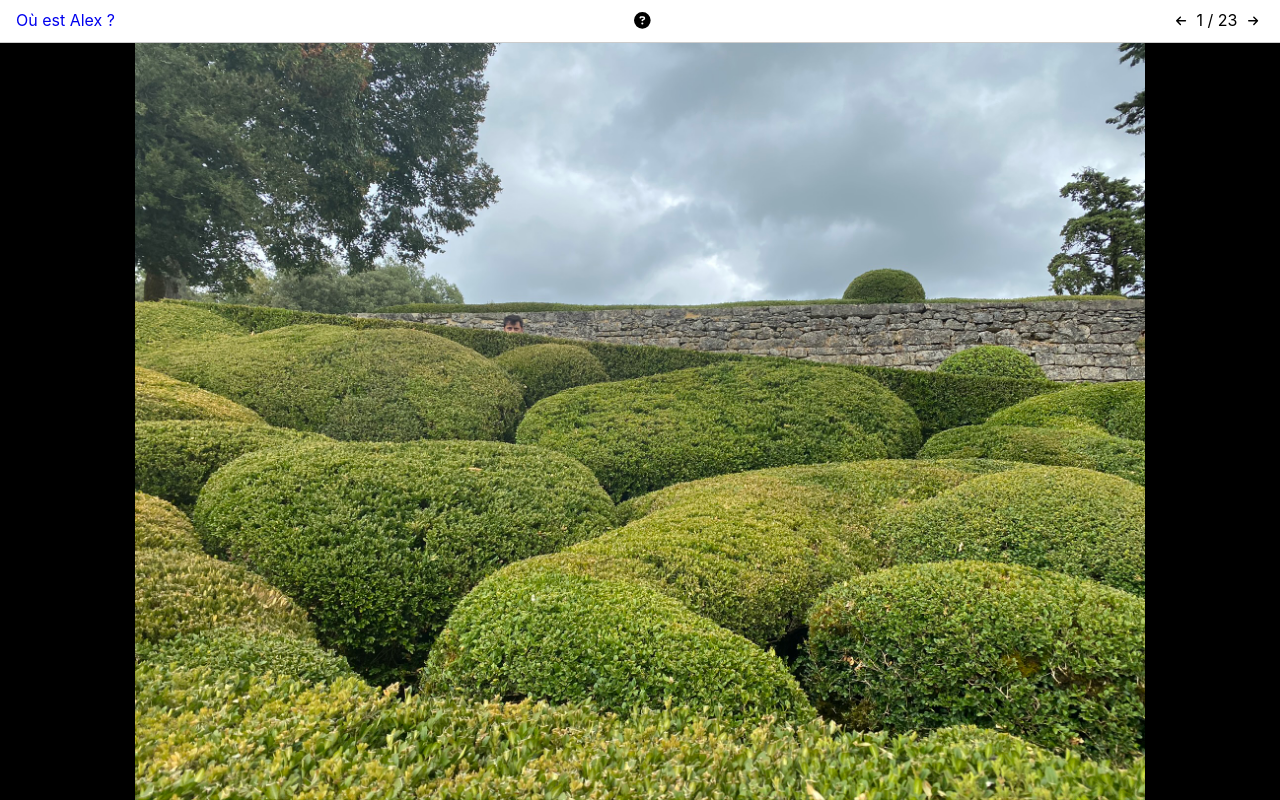
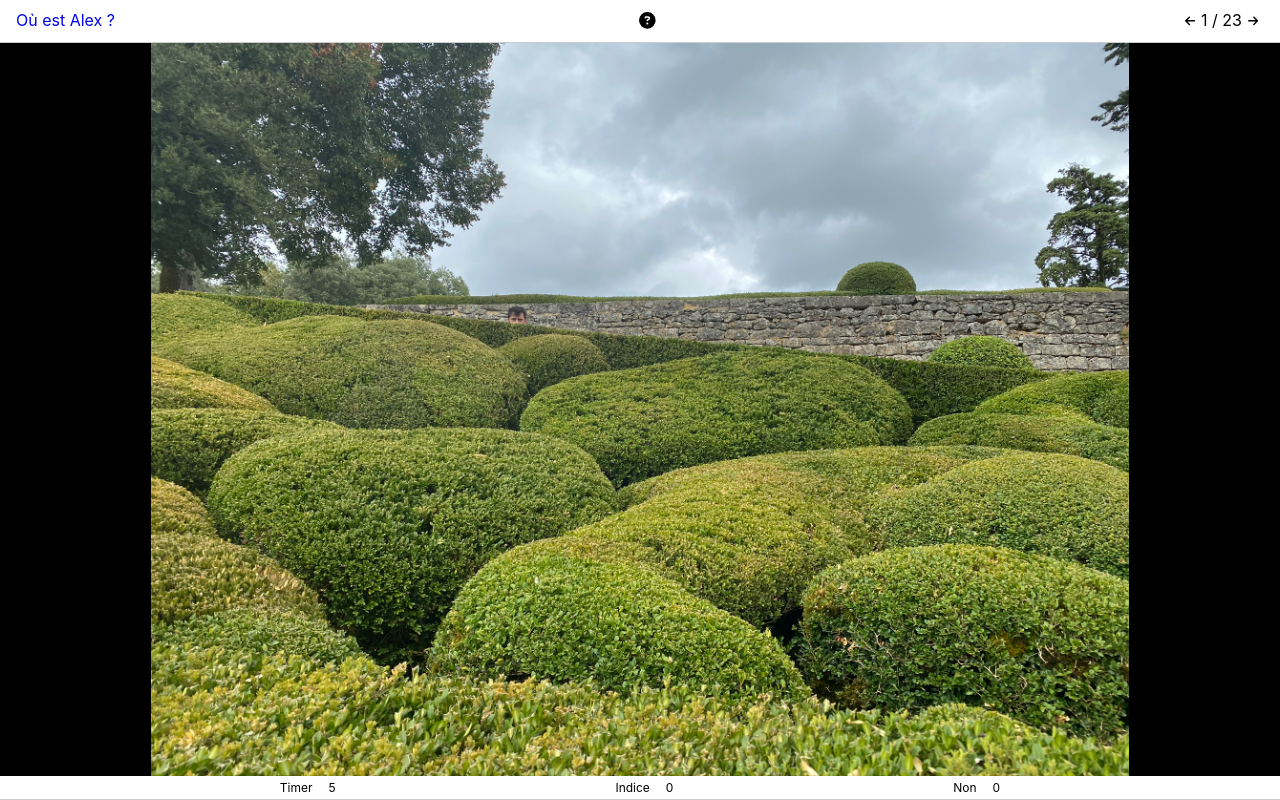
Before and after one commit to alex-cuvelier/ou-est-alex, a Vue app: page / in a window 1280 px wide. Built offline with nearby package versions, Linux system fonts and the light colour scheme; what vue-confetti would draw is missing.

Commit message:
-end game

```diff
--- a/package.json
+++ b/package.json
@@ -14,6 +14,7 @@
     "@fortawesome/fontawesome-svg-core": "^6.4.2",
     "@fortawesome/free-solid-svg-icons": "^6.4.2",
     "@fortawesome/vue-fontawesome": "^3.0.3",
+    "date-fns": "^2.30.0",
     "pinia": "^2.1.4",
     "vue": "^3.3.4",
     "vue-confetti": "^2.3.0",
--- a/src/assets/styles/styles.scss
+++ b/src/assets/styles/styles.scss
@@ -48,10 +48,20 @@
         }
     }
 
-    .oea-stats {
-        height: 2.5rem;
+    .oea-quest-stats {
+        display: flex;
+        justify-content: space-evenly;
+        align-items: center;
+        font-size: 0.75rem;
+        height: 1.5rem;
         background-color: #fff;
         border-bottom: 1px solid #ccc;
+        .oea-quest-stat {
+            display: flex;
+            .oea-quest-stat-value {
+                margin-left: 1rem;
+            }
+        }
     }
 
     main {
@@ -73,5 +83,35 @@
                 cursor: crosshair;
             }
         }
+
+        .oea-end-stats {
+            background-color: white;
+            flex: 1;
+            height: 100%;
+            width: 100%;
+            overflow: auto;
+            display: flex;
+            justify-content: space-evenly;
+            padding-top: 3rem;
+
+            @media (max-device-width: 768px) {
+                font-size: 2.5rem;
+            }
+
+            .oea-end-stat {
+                display: flex;
+                flex-direction: column;
+
+                display: flex;
+                .oea-end-stat-title {
+                    font-weight: bold;
+                    text-align: center;
+                }
+                .oea-end-stat-value {
+                    text-align: center;
+                    margin-left: 0.5rem;
+                }
+            }
+        }
     }
 }
--- a/src/quests.json
+++ b/src/quests.json
@@ -150,5 +150,7 @@
         "coords": "317,794,342,786,365,758,351,734,322,732,293,747,293,776",
         "width": 2048,
         "height": 1536
+    },{
+        "type": "end"
     }
 ]
--- a/src/stores/quests.js
+++ b/src/stores/quests.js
@@ -4,18 +4,30 @@ import { defineStore } from 'pinia';
 import quests from '@/quests.json';
 
 export const useQuestsStore = defineStore('quests', () => {
-    const filteredQuests = quests.filter((quest) => !quest.hard).map((quest, index) => ({ ...quest, id: index }));
+    const filteredQuests =
+        quests.filter(quest => !quest.hard)
+        .map((quest, index) => ({
+            id: index,
+            type: 'quest',
+            ...quest
+        }));
 
     const currentQuestIndex = ref(0);
+
+    const questsStats = ref([]);
 
     const currentQuest = computed(() => filteredQuests[currentQuestIndex.value]);
 
     const questsCount = computed(() => filteredQuests.length);
 
-    const nextQuest = () => {
+    const nextQuest = (questStat) => {
         if (currentQuestIndex.value >= filteredQuests.length - 1) {
             currentQuestIndex.value = 0;
             return;
+        }
+
+        if (questStat) {
+            questsStats.value.push(questStat);
         }
 
         currentQuestIndex.value++;
@@ -38,5 +50,5 @@ export const useQuestsStore = defineStore('quests', () => {
         currentQuestIndex.value = index;
     };
 
-    return { currentQuestIndex, currentQuest, questsCount, nextQuest, previousQuest, setCurrentQuestIndex };
+    return { currentQuestIndex, currentQuest, questsCount, questsStats, nextQuest, previousQuest, setCurrentQuestIndex };
 });
--- a/src/views/OeaView.vue
+++ b/src/views/OeaView.vue
@@ -8,15 +8,20 @@
             <button class="oea-btn" @click="questsStore.previousQuest">
                 <font-awesome-icon icon="arrow-left" size="sm" />
             </button>
-            {{ currentQuestIndex + 1 }} / {{ questsCount }}
-            <button class="oea-btn" @click="questsStore.nextQuest">
+            <span v-if="currentQuestIndex + 1 < questsCount">
+                {{ currentQuestIndex + 1 }} / {{ questsCount - 1 }}
+            </span>
+            <span v-else>
+                Fin
+            </span>
+            <button class="oea-btn" @click="nextQuest">
                 <font-awesome-icon icon="arrow-right" size="sm" />
             </button>
         </div>
     </header>
-    <!-- <div class="oea-stats"></div> -->
     <main>
         <div
+            v-if="currentQuest?.type == 'quest'"
             ref="image-wrapper"
             class="oea-image-wrapper"
             :class="{ displayClue: displayClue }"
@@ -28,7 +33,39 @@
         >
             <img ref="image" class="oea-img" :src="currentQuest.url" />
         </div>
+        <div v-else class="oea-end-stats">
+                <div class="oea-end-stat">
+                    <span class="oea-end-stat-title">Trouvés</span>
+                    <span class="oea-end-stat-value">{{ endStats.found }} / {{ questsCount - 1 }}</span>
+                </div>
+                <div class="oea-end-stat">
+                    <span class="oea-end-stat-title">Erreurs</span>
+                    <span class="oea-end-stat-value">{{ endStats.noCount }}</span>
+                </div>
+                <div class="oea-end-stat">
+                    <span class="oea-end-stat-title">Indices</span>
+                    <span class="oea-end-stat-value">{{ endStats.clueCount }}</span>
+                </div>
+                <div class="oea-end-stat">
+                    <span class="oea-end-stat-title">Temps</span>
+                    <span class="oea-end-stat-value">{{ formatDuration(intervalToDuration({ start: 0, end: endStats.time * 1000 }), { locale: fr }) }}</span>
+                </div>
+        </div>
     </main>
+    <div v-if="currentQuest?.type == 'quest'" class="oea-quest-stats">
+        <div class="oea-quest-stat">
+            <span class="oea-quest-stat-title">Timer</span>
+            <span class="oea-quest-stat-value">{{ timer }}</span>
+        </div>
+        <div class="oea-quest-stat">
+            <span class="oea-quest-stat-title">Indice</span>
+            <span class="oea-quest-stat-value">{{ questStats.clueCount }}</span>
+        </div>
+        <div class="oea-quest-stat">
+            <span class="oea-quest-stat-title">Non</span>
+            <span class="oea-quest-stat-value">{{ questStats.noCount }}</span>
+        </div>
+    </div>
 </template>
 
 <script setup>
@@ -43,11 +80,20 @@ import useImageZoom from '@/composables/useImageZoom.js';
 
 import { playOk, playKo, playNoob } from '@/composables/useSounds.js';
 
+import { intervalToDuration, formatDuration } from 'date-fns';
+import { fr } from 'date-fns/locale';
+
 const route = useRoute();
 const router = useRouter();
 
 const questsStore = useQuestsStore();
-const { currentQuest, currentQuestIndex, questsCount } = storeToRefs(questsStore);
+const { currentQuest, currentQuestIndex, questsCount, questsStats } = storeToRefs(questsStore);
+
+const questStats = ref({});
+const timer = ref(0);
+setInterval(() => {
+    timer.value++;
+}, 1000);
 
 questsStore.setCurrentQuestIndex(parseInt(route?.params?.imageIndex || 1) - 1);
 
@@ -67,16 +113,37 @@ function checkAlexFound(event) {
         onAlexFound();
     } else {
         playKo();
+        questStats.value.noCount++;
     }
 }
 
 function onAlexFound() {
     playOk();
     confetti.start();
-    questsStore.nextQuest();
+    questStats.value.found = true;
+    nextQuest();
     setTimeout(() => {
         confetti.stop();
     }, 1500);
+}
+
+function nextQuest() {
+    questStats.value.end = new Date();
+    questsStore.nextQuest({
+        ...questStats.value,
+    });
+}
+
+function resetQuestStats() {
+    questStats.value = {
+        id: currentQuestIndex.value + 1,
+        start: new Date(),
+        end: null,
+        clueCount: 0,
+        noCount: 0,
+        found: false,
+    };
+    timer.value = 0;
 }
 
 //IMAGE WRAPPER DIMENSIONS
@@ -115,6 +182,7 @@ function updateWrapperStyle() {
 function showClue() {
     playNoob();
     displayClue.value = true;
+    questStats.value.clueCount++;
     setTimeout(() => {
         displayClue.value = false;
         if (clueSize.value > 50) {
@@ -124,6 +192,22 @@ function showClue() {
     }, 100);
 }
 
+const endStats = computed(() => {
+    return questsStats.value.reduce(
+        (acc, stat) => {
+            acc.found += stat.found ? 1 : 0;
+            acc.noCount += stat.noCount;
+            acc.clueCount += stat.clueCount;
+            acc.time += intervalToDuration({
+                start: stat.start,
+                end: stat.end,
+            }).seconds;
+            return acc;
+        },
+        { found: 0, noCount: 0, clueCount: 0, time: 0 },
+    );
+});
+
 //ZOOM
 
 function resetClueSize() {
@@ -132,7 +216,12 @@ function resetClueSize() {
 }
 
 onMounted(() => {
+    if (currentQuest.value.type == 'end' && questsStats.value.length == 0) {
+        location.href = '/';
+    }
+
     resetClueSize();
+    resetQuestStats();
     updateWrapperStyle();
 });
 
@@ -146,7 +235,10 @@ watch(currentQuestIndex, (value) => {
     });
     resetTransform();
     resetClueSize();
-    updateWrapperStyle();
+    resetQuestStats();
+    if (currentQuest.value.type == 'quest') {
+        updateWrapperStyle();
+    }
 });
 </script>
 
```
Also changed, not shown: 1 other file (tests, documents, lock files or other folders).
